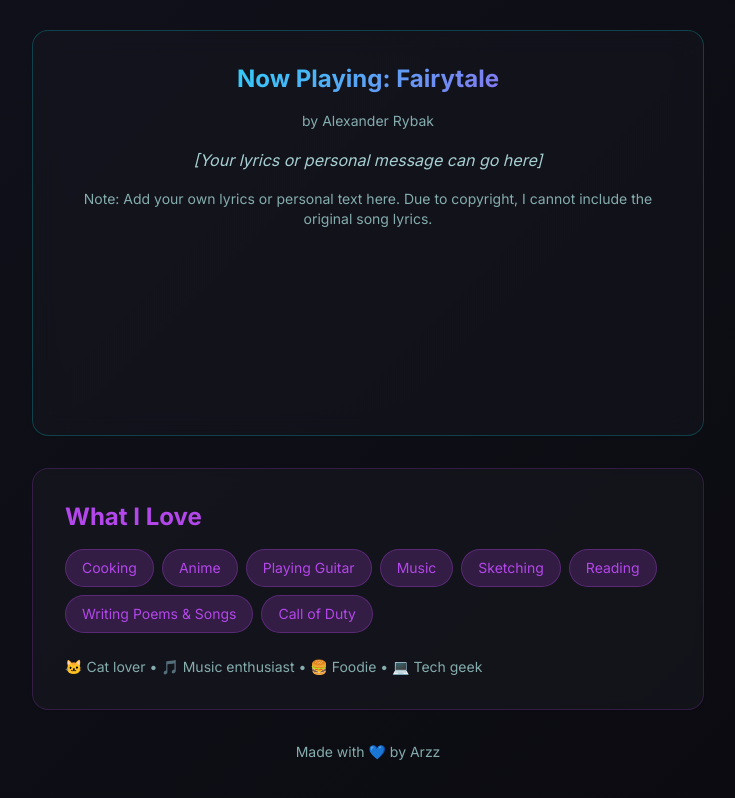
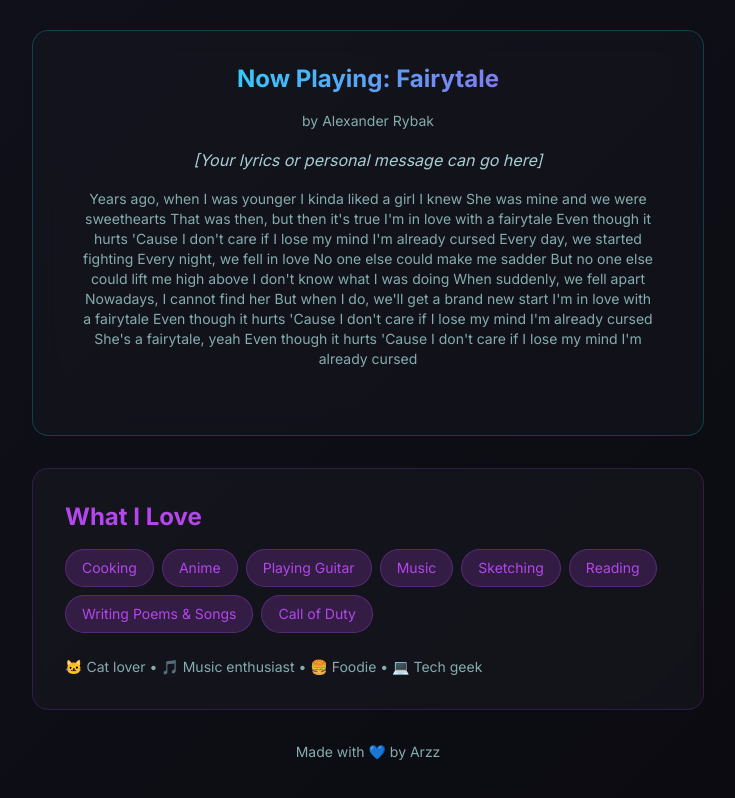
Before and after one commit to Kryvorn11/neon-link-hub, a React (Vite) app: page / in a window 1280 px wide. Shown: the part 714-1512 px from the top of the page, without its empty margins (272-1007 px from the left). Built offline with nearby package versions, Linux system fonts and the light colour scheme; the HTML template or start-up script is replaced by a standard one.

Commit message:
Visual edit in Lovable
Edited UI in Lovable

```diff
--- a/src/pages/Index.tsx
+++ b/src/pages/Index.tsx
@@ -79,9 +79,30 @@ const Index = () => {
               <p className="text-foreground/80 leading-relaxed italic">
                 [Your lyrics or personal message can go here]
               </p>
-              <p className="text-sm text-muted-foreground mt-8">
-                Note: Add your own lyrics or personal text here. Due to copyright, I cannot include the original song lyrics.
-              </p>
+              <p className="text-sm text-muted-foreground mt-8">Years ago, when I was younger
+I kinda liked a girl I knew
+She was mine and we were sweethearts
+That was then, but then it's true
+I'm in love with a fairytale
+Even though it hurts
+'Cause I don't care if I lose my mind
+I'm already cursed
+Every day, we started fighting
+Every night, we fell in love
+No one else could make me sadder
+But no one else could lift me high above
+I don't know what I was doing
+When suddenly, we fell apart
+Nowadays, I cannot find her
+But when I do, we'll get a brand new start
+I'm in love with a fairytale
+Even though it hurts
+'Cause I don't care if I lose my mind
+I'm already cursed
+She's a fairytale, yeah
+Even though it hurts
+'Cause I don't care if I lose my mind
+I'm already cursed</p>
             </div>
           </ScrollArea>
         </Card>
```
